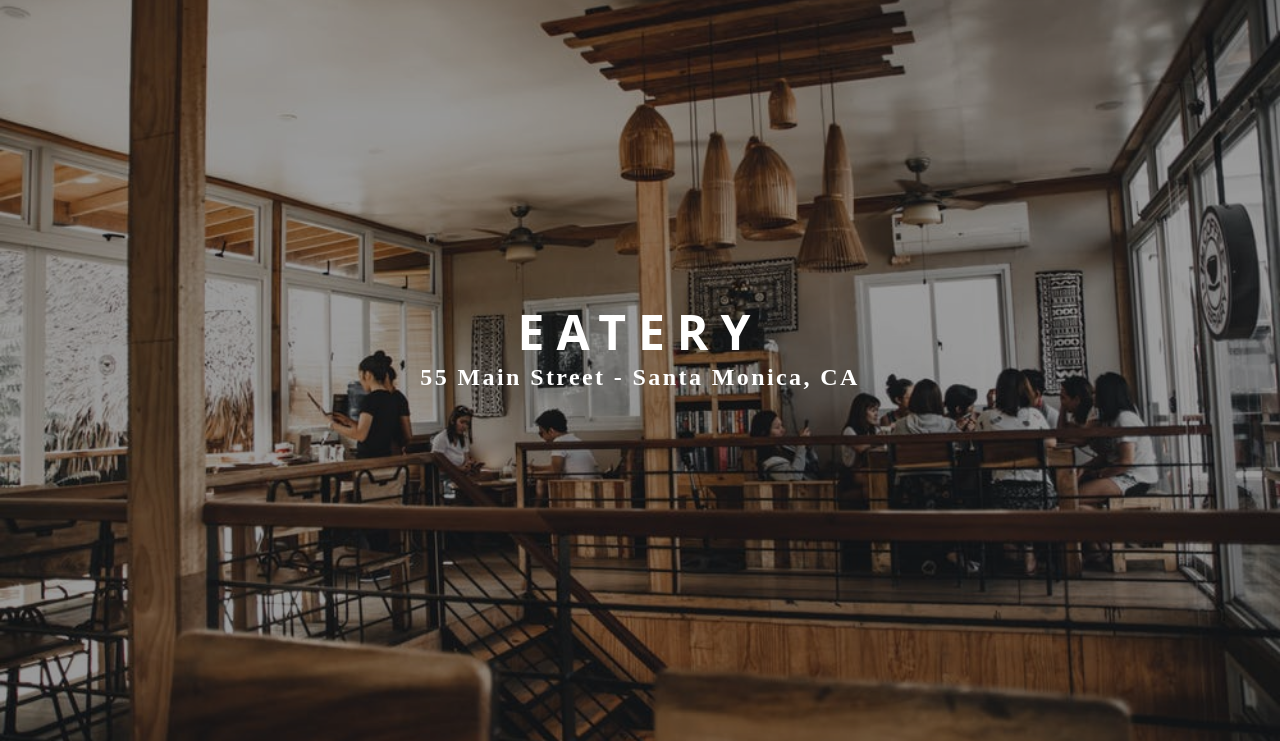
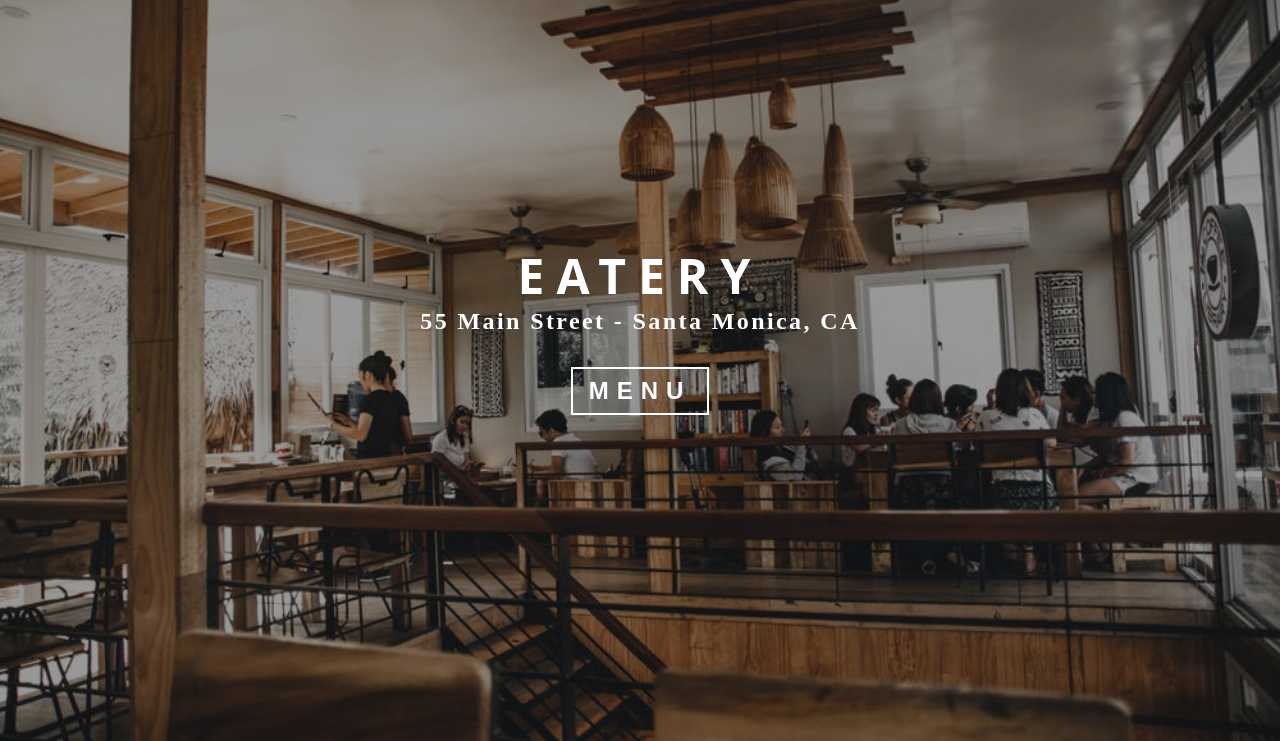
Before and after one commit to Danyvi/gatsby_restaurant, a Gatsby site: page / in a window 1280 px wide. Shown: the part 59-800 px from the top of the page. Built offline with nearby package versions, Linux system fonts and the light colour scheme; Gatsby itself is replaced by a stand-in of ours.

Commit message:
Banner Button

```diff
--- a/src/pages/index.js
+++ b/src/pages/index.js
@@ -4,14 +4,16 @@ import React from "react"
 
 import Layout from "../components/layout"
 import SEO from "../components/seo"
-import { HomeHeader, Banner } from '../utils'
+import { HomeHeader, Banner, BannerButton } from '../utils'
 import img from '../images/bcg/homeBcg.jpeg'
 
 const IndexPage = () => (
   <Layout>
     <SEO title="Home" />
     <HomeHeader img={ img }>
-      <Banner title="eatery" subtitle="55 main street - Santa Monica, CA" />
+      <Banner title="eatery" subtitle="55 main street - Santa Monica, CA">
+        <BannerButton style={ { margin: '2rem auto'} }>menu</BannerButton>
+      </Banner>
     </HomeHeader>
   </Layout>
 )
--- /dev/null
+++ b/src/utils/Button.js
@@ -0,0 +1,25 @@
+import styled from 'styled-components'
+import { styles } from '../utils'
+
+const BannerButton = styled.button`
+  display: block;
+  color: ${ styles.colors.mainWhite };
+  background: transparent;
+  padding: 0.5rem 1rem;
+  text-transform: uppercase;
+  font-size: 1.5rem;
+  letter-spacing: 0.5rem;
+  font-weight: 700;
+  ${ styles.border({ color:`${ styles.colors.mainWhite }` })}
+  margin-bottom: 1rem;
+  ${ styles.transition({})};
+  &:hover{
+    background: ${ styles.colors.mainWhite };
+    color: ${ styles.colors.mainBlack };
+    cursor: pointer;
+  }
+`
+// this button does not have the position so it can be used in different situation.
+// you have to specify it in the style where you want to use it (in this case in index.js)
+
+export { BannerButton }
--- a/src/utils/index.js
+++ b/src/utils/index.js
@@ -1,5 +1,5 @@
 import * as styles from './styles'
 import { HomeHeader, PageHeader } from './Header'
 import Banner from './Banner'
-
-export { styles, HomeHeader , PageHeader, Banner }
+import { BannerButton } from './Button'
+export { styles, HomeHeader , PageHeader, Banner, BannerButton }
```
